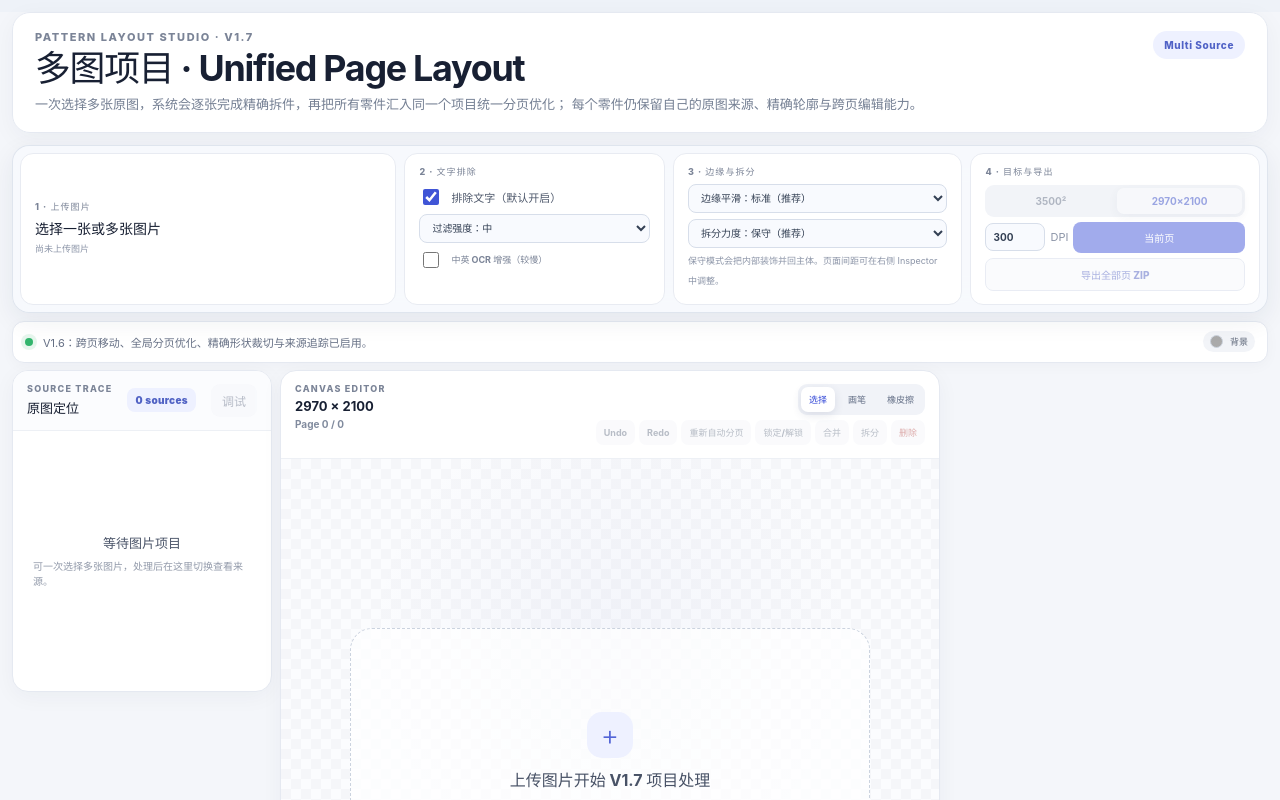
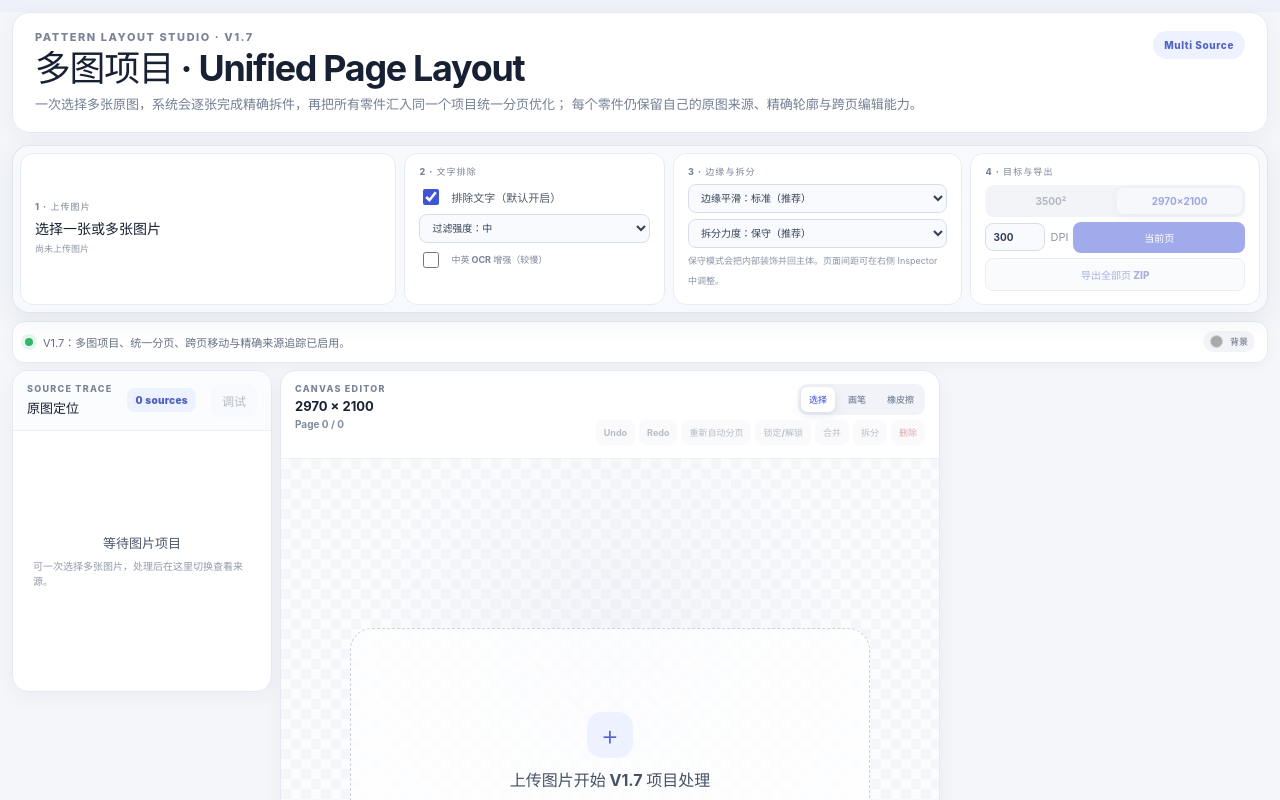
Before and after one commit to invoidstar/pattern-layout-studio, a React (Vite) app: page / in a window 1280 px wide. Shown: the top 800 px of the page. Built offline with nearby package versions, Linux system fonts and the light colour scheme.

Commit message:
Polish V1.7 project metrics and status

```diff
--- a/src/App.tsx
+++ b/src/App.tsx
@@ -433,7 +433,7 @@ export default function App() {
   const [selectedIds, setSelectedIds] = useState<string[]>([]);
   const [backgroundCss, setBackgroundCss] = useState('#aaaaaa');
   const [sourceInfo, setSourceInfo] = useState('尚未上传图片');
-  const [status, setStatus] = useState('V1.6：跨页移动、全局分页优化、精确形状裁切与来源追踪已启用。');
+  const [status, setStatus] = useState('V1.7：多图项目、统一分页、跨页移动与精确来源追踪已启用。');
   const [dpi, setDpi] = useState(300);
   const [busy, setBusy] = useState(false);
   const [renderTick, setRenderTick] = useState(0);
@@ -2218,6 +2218,7 @@ export default function App() {
 
           {quality && (
             <div className="quality-panel">
+              <div><span>项目原图</span><strong>{sourceReferences.length}</strong></div>
               <div><span>最终零件</span><strong>{quality.componentCount}</strong></div>
               <div><span>原始组件</span><strong>{quality.rawComponentCount}</strong></div>
               <div><span>内部归并</span><strong>{quality.mergedDecorationCount}</strong></div>
```
